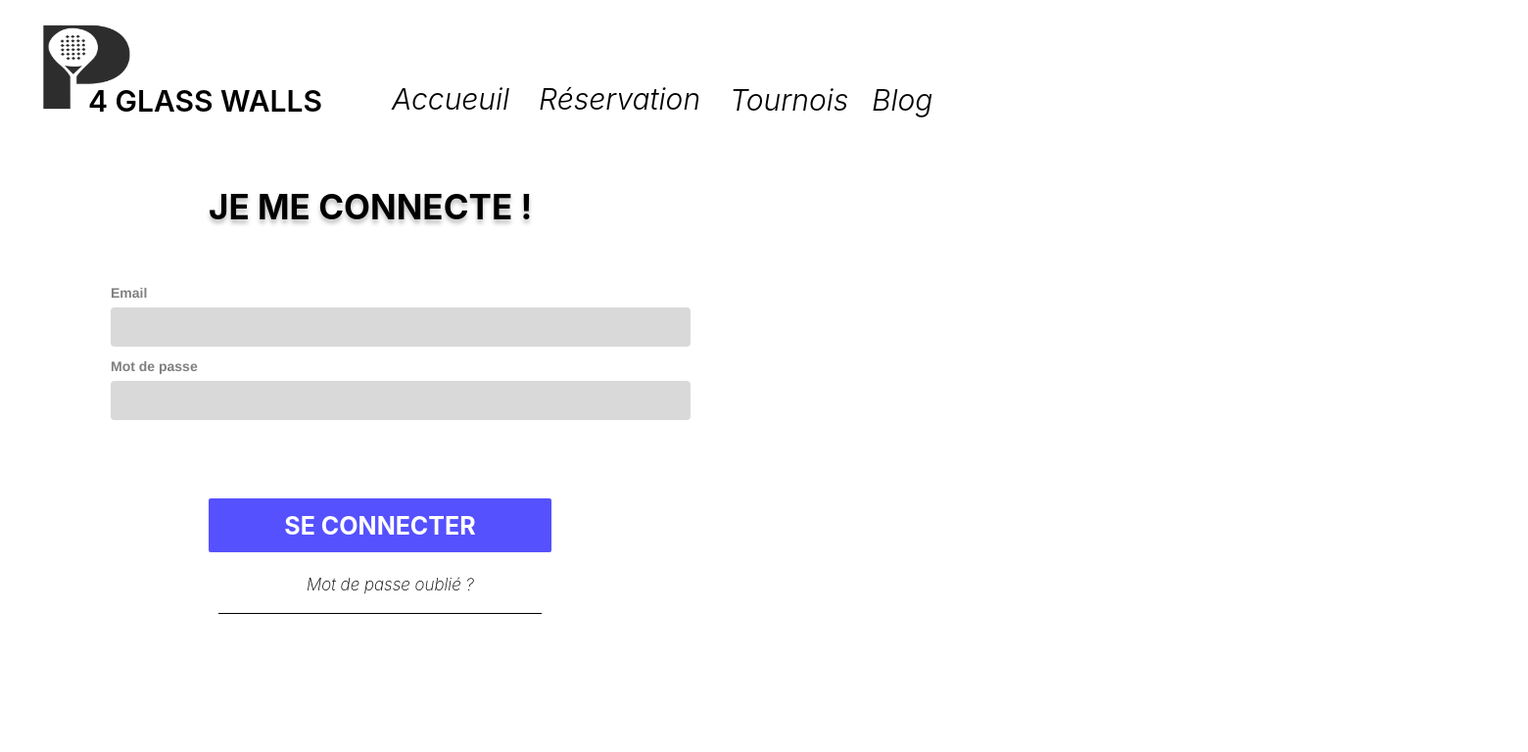
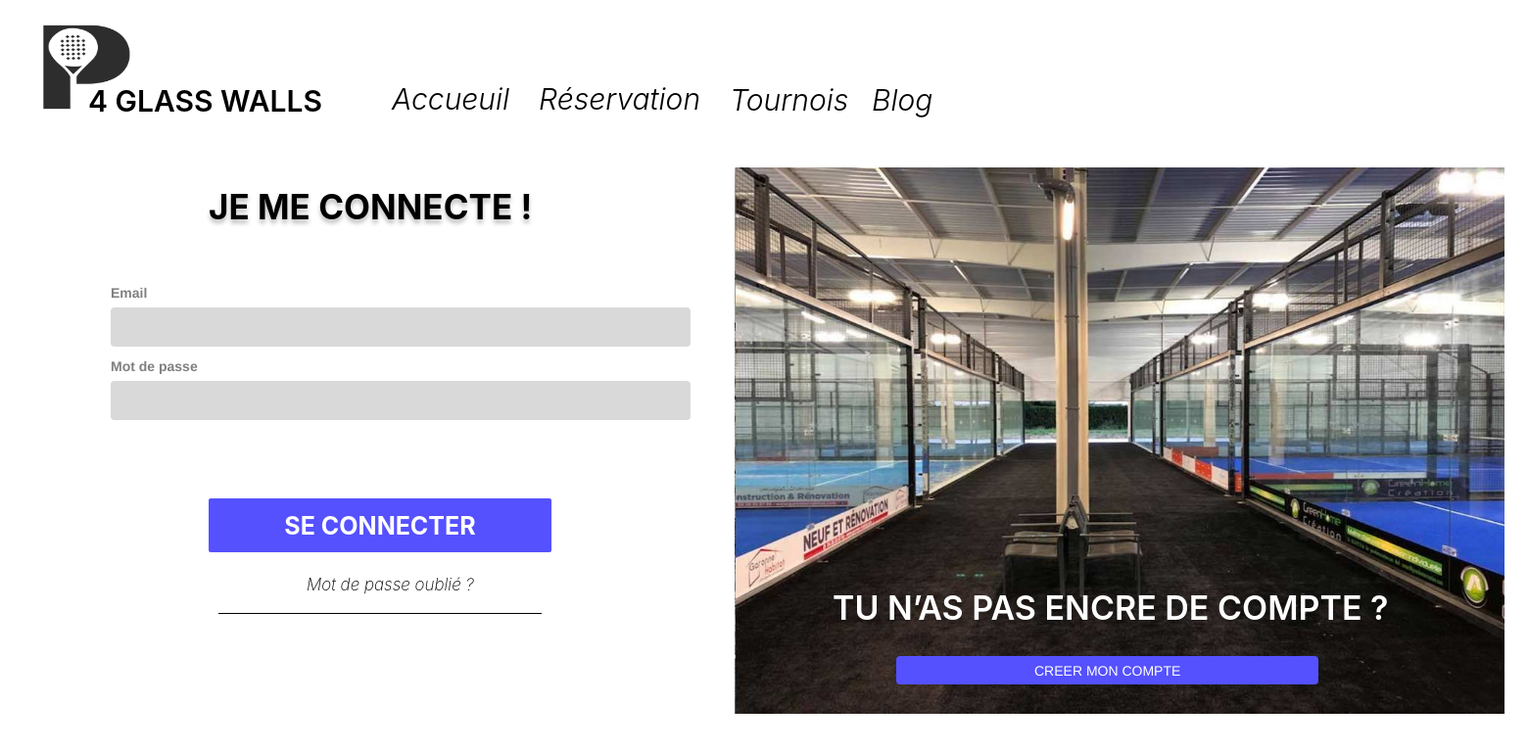
Before and after one commit to msbduno/PadelApp, a PHP site: page /connexion.html in a window 1560 px wide. Shown: the top 768 px of the page at 98% size. Run offline with PHP 8.4, Linux system fonts and the light colour scheme.

Commit message:
commit 8 fin page connexion mathis

```diff
--- a/connexion.html
+++ b/connexion.html
@@ -60,16 +60,21 @@
 
         <button class="connexion_submit button1" value="1" type="submit">SE CONNECTER</button>
 
-        <a  class="mdpOublié" href="bin.html">Mot de passe oublié ?</a>
+        <a  class="mdpOublié" href="inscription.html">Mot de passe oublié ?</a>
 
         <div class="barre"> </div>
 
     </div>
 
 
+    <div class="Connexion2">
+        <img src="images/connexion.jpg" width="786" height="558" />
 
+    </div>
 
+    <div class="PasDeCompte"> TU  N’AS PAS ENCRE DE COMPTE ?</div>
 
+    <a  class="CreationCompte " href="inscription.html">CREER MON COMPTE</a>
 
 
 </body>
--- a/style.css
+++ b/style.css
@@ -341,7 +341,7 @@ a:hover {
     padding: 22px;
     position: absolute;
     top: 150px; left: 90px;
-    height: 250px;
+    height: 550px;
     width: 650px;
 }
 input {
@@ -419,3 +419,35 @@ input {
     margin-left: 110px;
     margin-top: 15px;
   }
+
+
+  .Connexion2{
+    margin-top: 45px;
+    margin-left: 750px;
+
+  }
+
+  .PasDeCompte{
+    color: #FFF;
+    font-feature-settings: 'clig' off, 'liga' off;
+    text-shadow: 0px 4px 4px rgba(0, 0, 0, 0.25);
+    font-family: Inter;
+    font-size: 34px;
+    font-style: normal;
+    font-weight: 600;
+    line-height: 160%; /* 88px */
+    margin-top: -135px;
+    margin-left: 850px;
+  }
+
+  .CreationCompte{
+    color: white;
+    display: inline-flex;
+    padding: 4.5px 141px 4.5px 141px;
+    justify-content: center;
+    align-items: center;
+    border-radius: 4px;
+    background: #5551FF;
+    margin-left: 915px;
+    margin-top: 22px;
+}
```
Also changed, not shown: inscription.html (added, +19 -0 lines).
